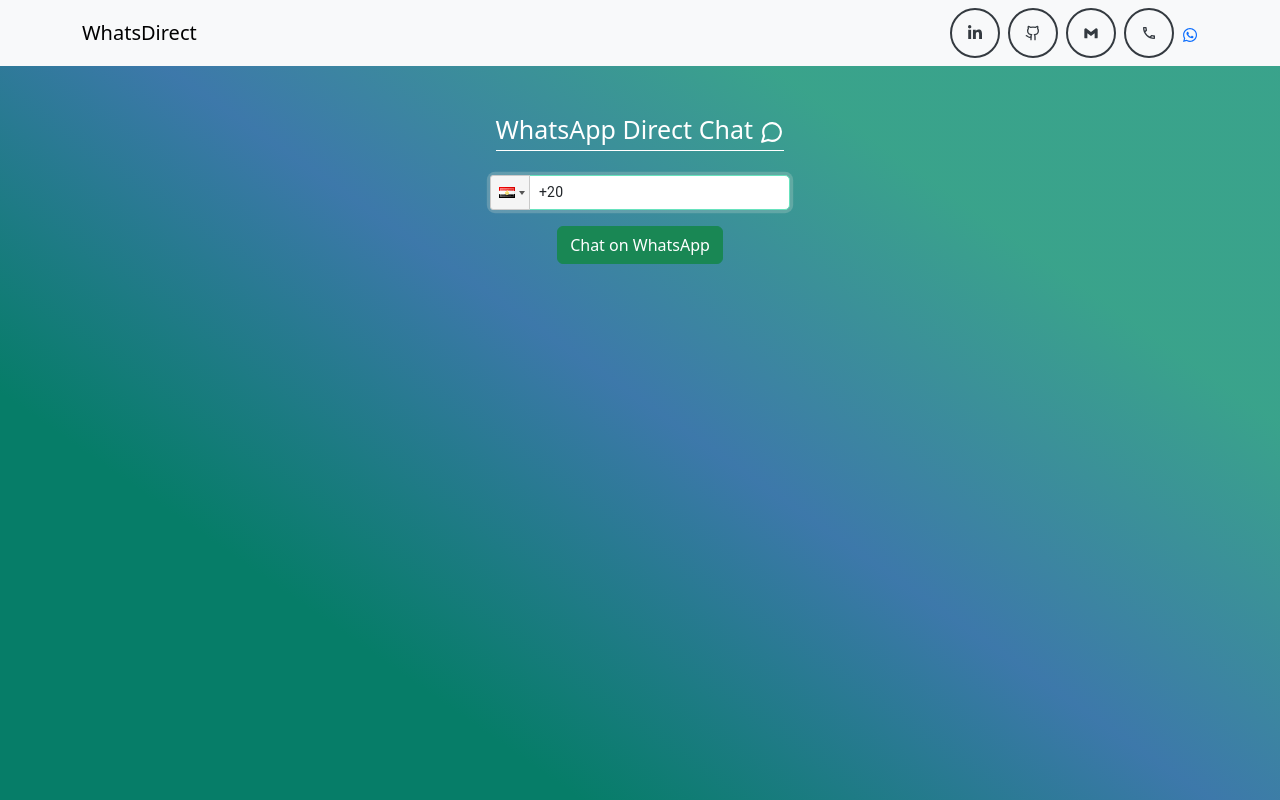
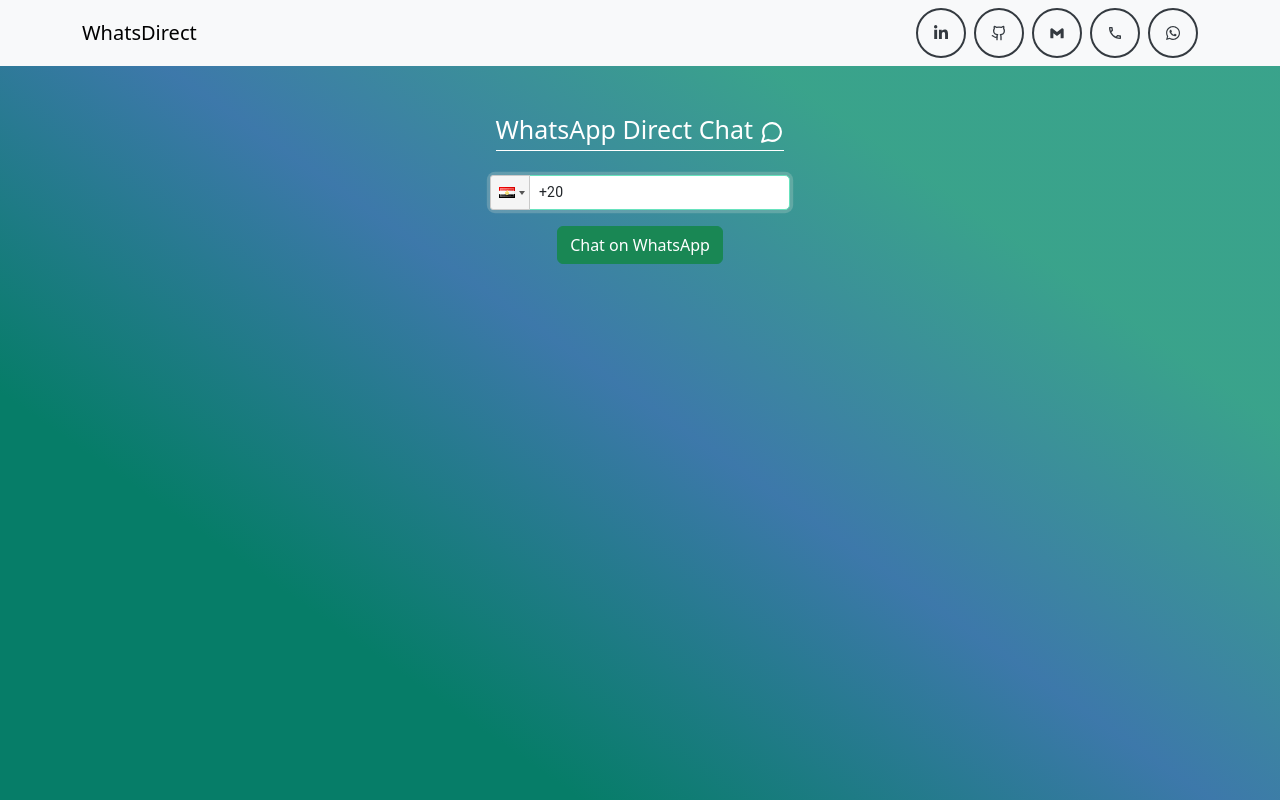
Before and after one commit to Abanoub-Abd-Elmessih/WhatsDirect, a React (Vite) app: page / in a window 1280 px wide. Built offline with nearby package versions, Linux system fonts and the light colour scheme.

Commit message:
Edit Navbar

```diff
--- a/src/Components/Navbar.tsx
+++ b/src/Components/Navbar.tsx
@@ -48,7 +48,7 @@
         </a>
         </li>
         <li className="nav-item">
-        <a href="https://wa.me/201559566765" target="_blank">
+        <a href="https://wa.me/201559566765" target="_blank" className="icon">
         <FaWhatsapp />
         </a>
         </li>
```
